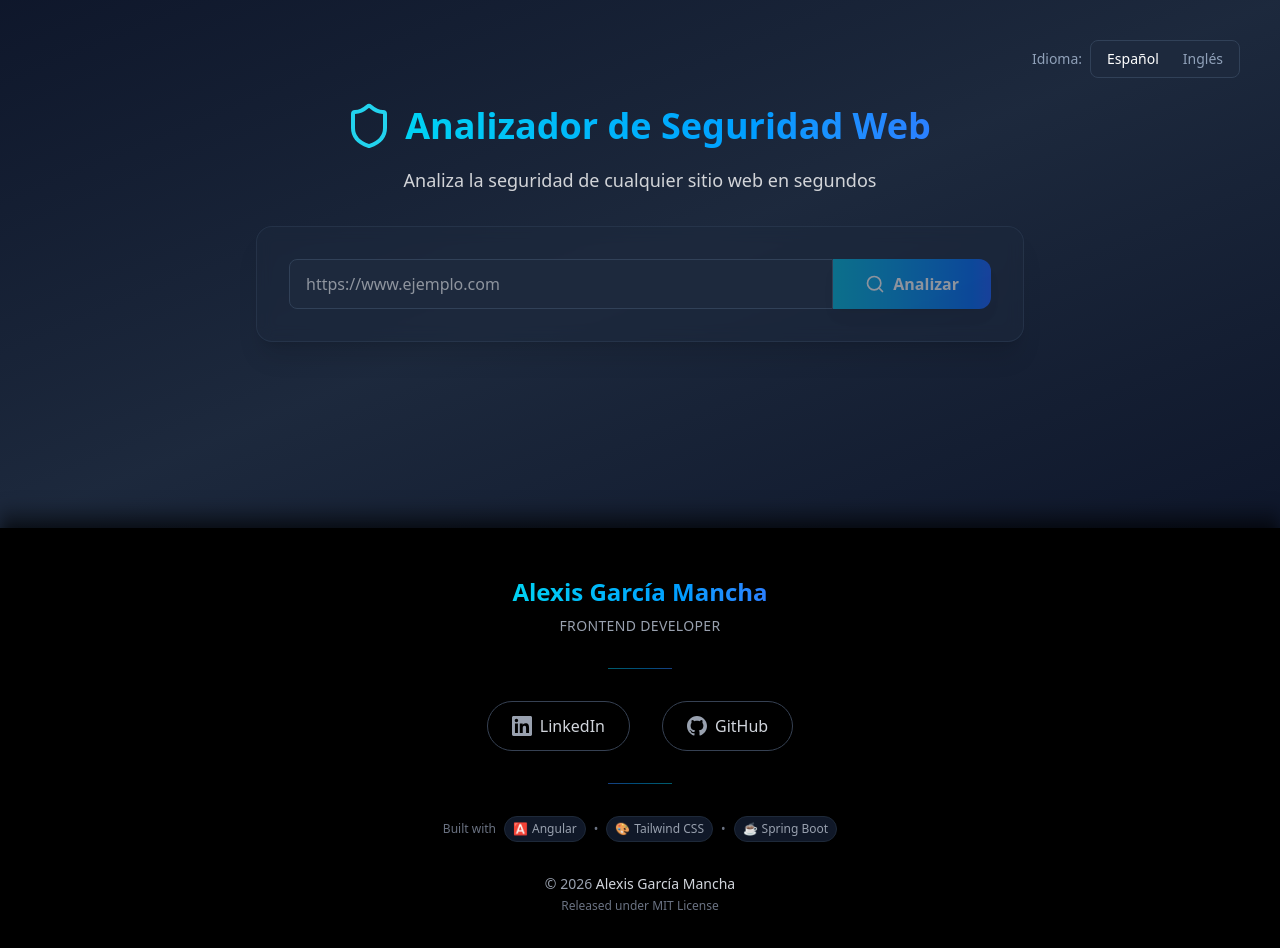
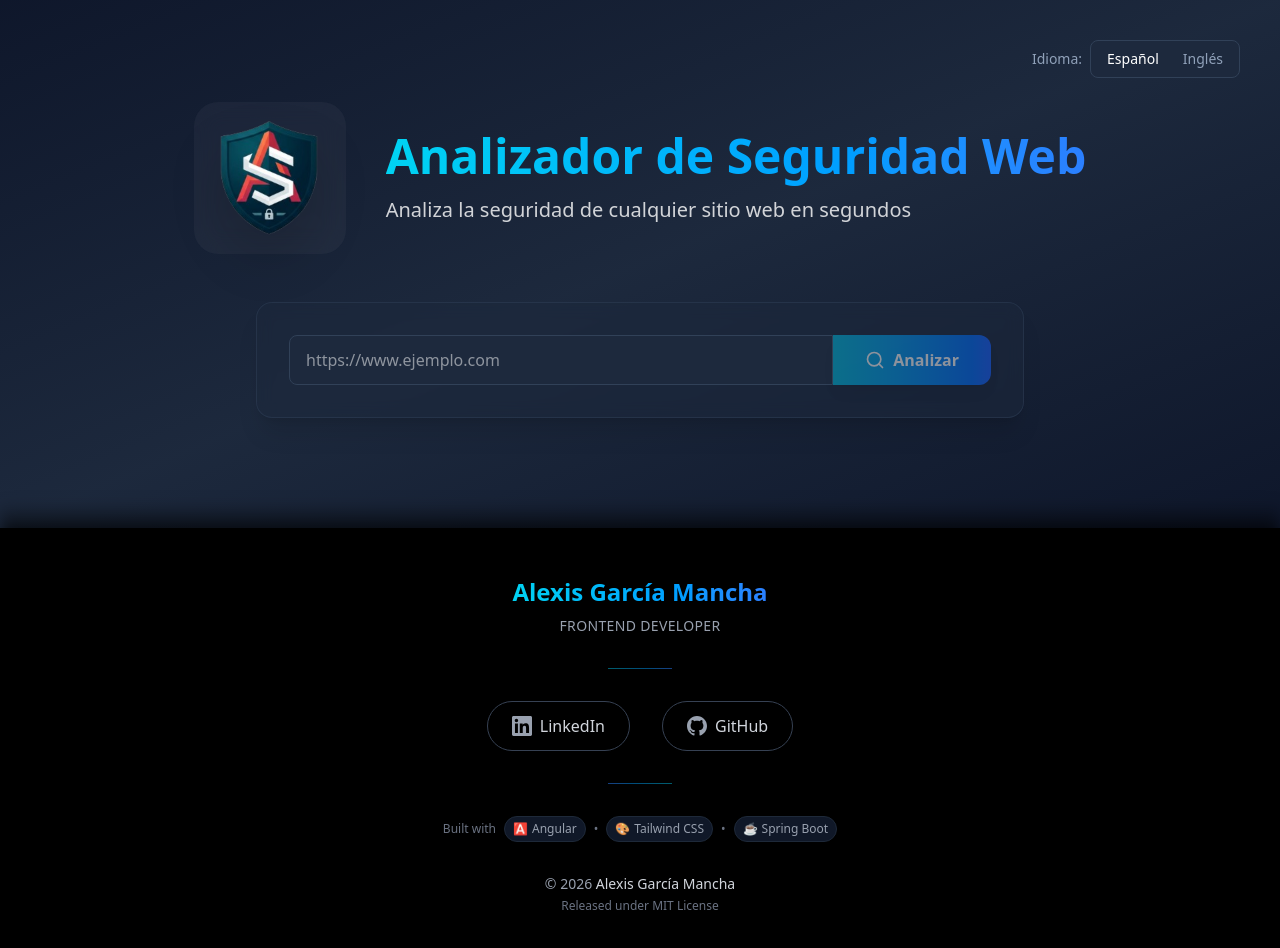
Before and after one commit to Alexis86Sevilla/api-sentinel, an Angular app in the folder frontend/: page / in a window 1280 px wide. Shown: the top 948 px of the page. Built offline with nearby package versions, Linux system fonts and the light colour scheme.

Commit message:
feat(frontend): update header with glassmorphism logo layout

```diff
--- a/frontend/src/app/components/home/home.html
+++ b/frontend/src/app/components/home/home.html
@@ -2,16 +2,23 @@
   <div class="flex justify-end mb-6">
     <app-language-selector></app-language-selector>
   </div>
-  <div class="flex-1 flex flex-col gap-4 justify-start items-center mb-8">
-    <div class="flex flex-col md:flex-row items-center gap-2">
-      <img src="icons/shield.svg" alt="Shield Icon" class="w-12 h-12 text-cyan-400">
-      <h1 class="text-2xl md:text-4xl text-center font-bold bg-gradient-to-r from-cyan-400 to-blue-500 bg-clip-text text-transparent p-1">
+
+  <div class="flex flex-col md:flex-row items-center justify-center gap-6 md:gap-10 mb-12">
+    <div class="relative">
+      <div class="absolute inset-0 bg-white/4 backdrop-blur-md rounded-3xl"></div>
+      <div class="relative p-3">
+        <img src="logo-no-bg.png" alt="API Sentinel Logo" class="w-24 h-24 md:w-32 md:h-32 object-contain drop-shadow-2xl">
+      </div>
+    </div>
+
+    <div class="flex flex-col items-center md:items-start gap-2">
+      <h1 class="text-3xl md:text-5xl text-center font-bold bg-gradient-to-r from-cyan-400 to-blue-500 bg-clip-text text-transparent pb-2">
         {{ i18n.t('app.title') }}
       </h1>
+      <h2 class="text-lg md:text-xl font-medium text-white/80 text-center md:text-left">
+        {{ i18n.t('app.subtitle') }}
+      </h2>
     </div>
-    <h2 class="text-lg font-medium text-white/80 text-center">
-      {{ i18n.t('app.subtitle') }}
-    </h2>
   </div>
 
   <div class="max-w-3xl mx-auto bg-slate-800/50 backdrop-blur-sm rounded-2xl border border-slate-700/50 p-6 md:p-8 mb-8 shadow-xl">
```
